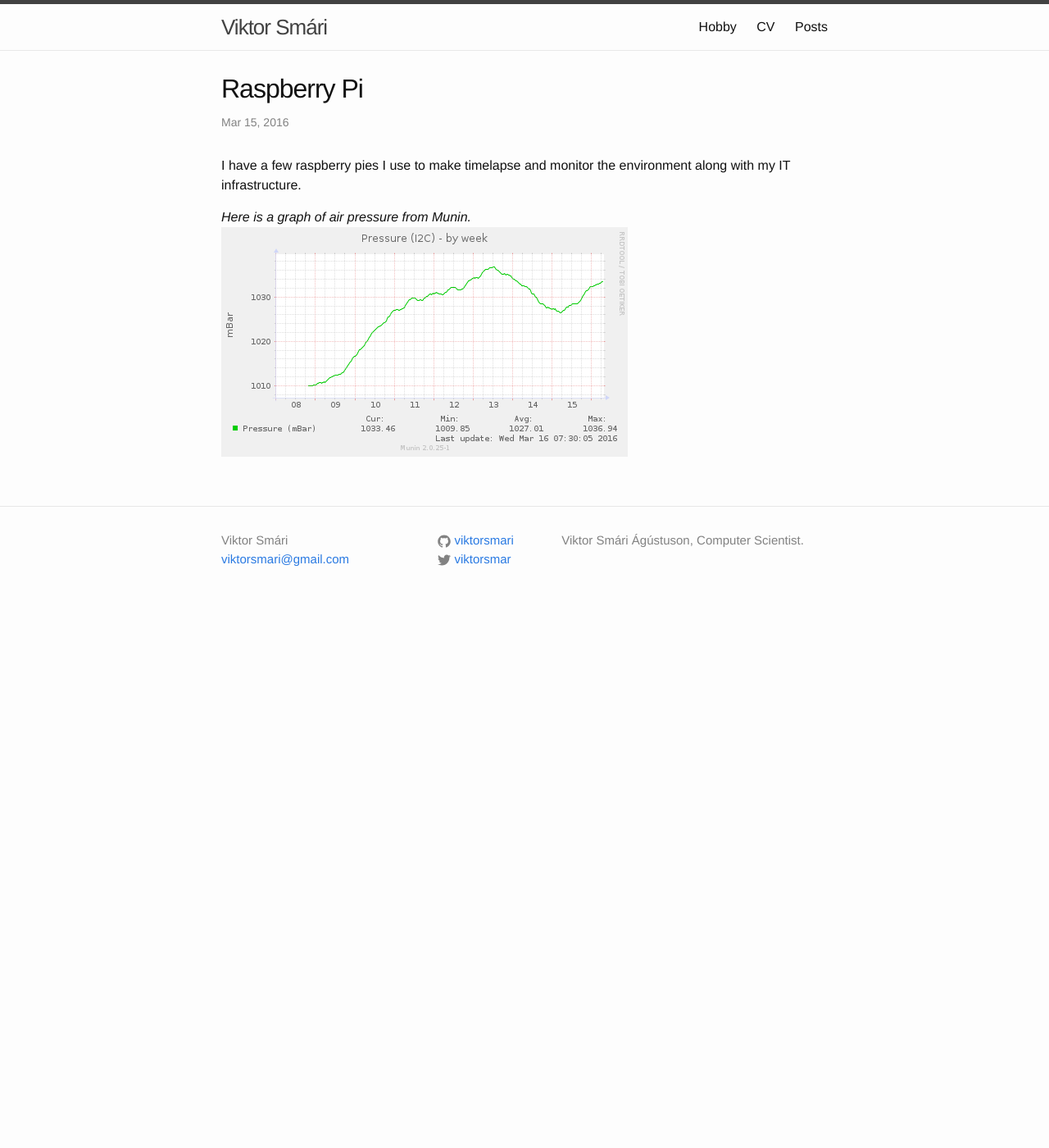
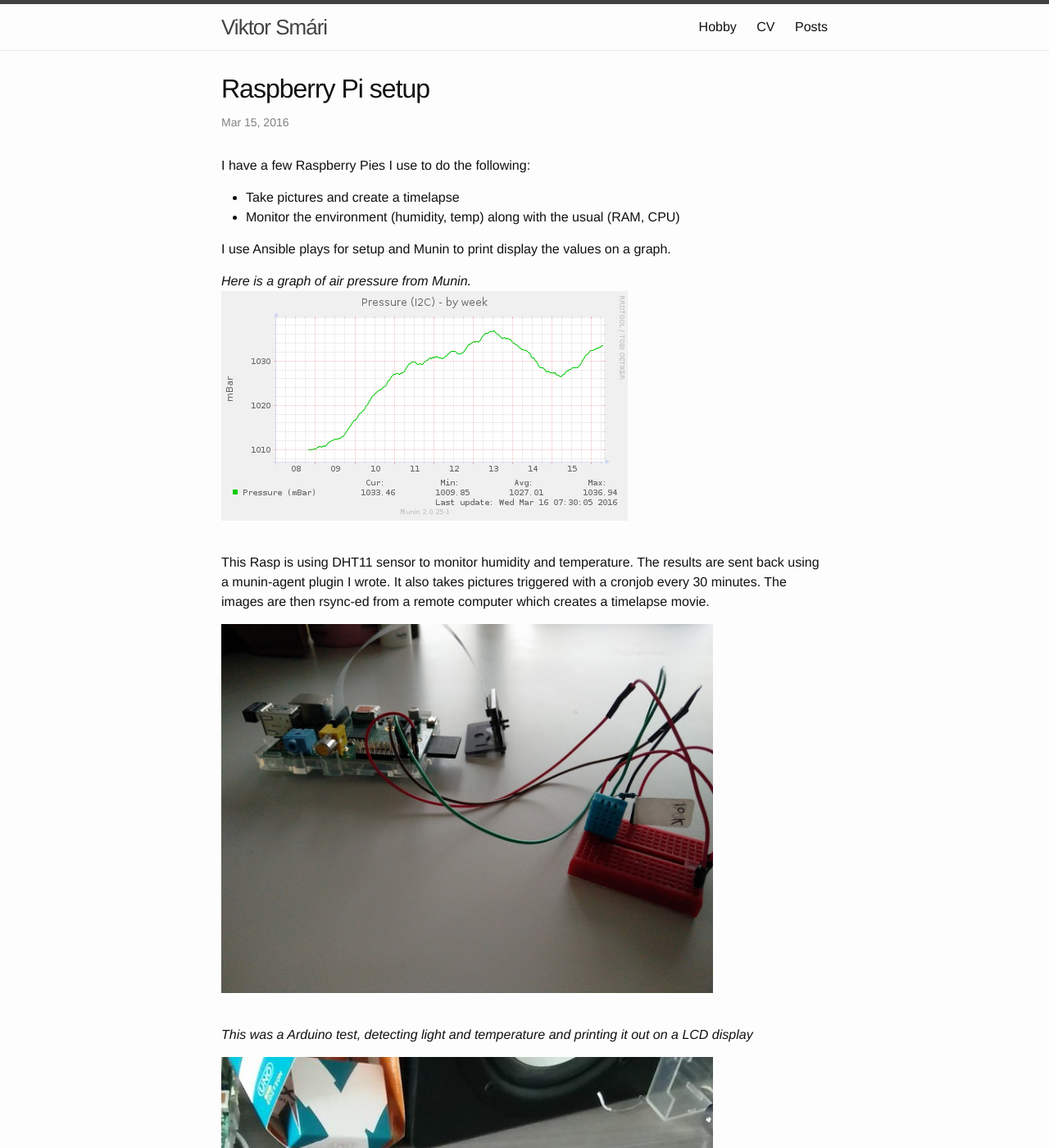
Before and after one commit to viktorsmari/viktorsmari.github.io, a Jekyll site: the page built from _posts/2016-03-15-munin.markdown, in a window 1280 px wide and 1400 px high. Shown: the whole window at 82% size. Built offline with Jekyll 4.4.1, drawn with Linux system fonts in a browser that asks for light colours.

Commit message:
Add images and edit rasp. pi text

```diff
--- a/_posts/2016-03-15-munin.markdown
+++ b/_posts/2016-03-15-munin.markdown
@@ -1,13 +1,31 @@
 ---
 layout: post
-title:  "Raspberry Pi"
+title:  "Raspberry Pi setup"
 date:   2016-03-15 19:36:47 +0100
 categories: raspberry munin
 ---
 
 
-I have a few raspberry pies I use to make timelapse and monitor the environment along with my IT infrastructure.
+I have a few Raspberry Pies I use to do the following:
 
+* Take pictures and create a timelapse
+* Monitor the environment (humidity, temp) along with the usual (RAM, CPU)
+
+I use Ansible plays for setup and Munin to print display the values on a graph.
 
 *Here is a graph of air pressure from Munin.*
 ![Munin](/assets/munin.png "Munin graph")
+
+
+<br>
+This Rasp is using DHT11 sensor to monitor humidity and temperature. The results are sent back using a munin-agent plugin I wrote.
+It also takes pictures triggered with a cronjob every 30 minutes.
+The images are then rsync-ed from a remote computer which creates a timelapse movie.
+
+<img src="/assets/rasphum.jpg" width="600" alt="Raspberry humidity">
+
+
+<br>
+*This was a Arduino test, detecting light and temperature and printing it out on a LCD display*
+
+![Pic](/assets/rasptemp.jpg  "Temperature")
```
Also changed, not shown: hobby.md (+1 -2 lines), assets/rasphum.jpg (added), assets/rasptemp.jpg (added).
